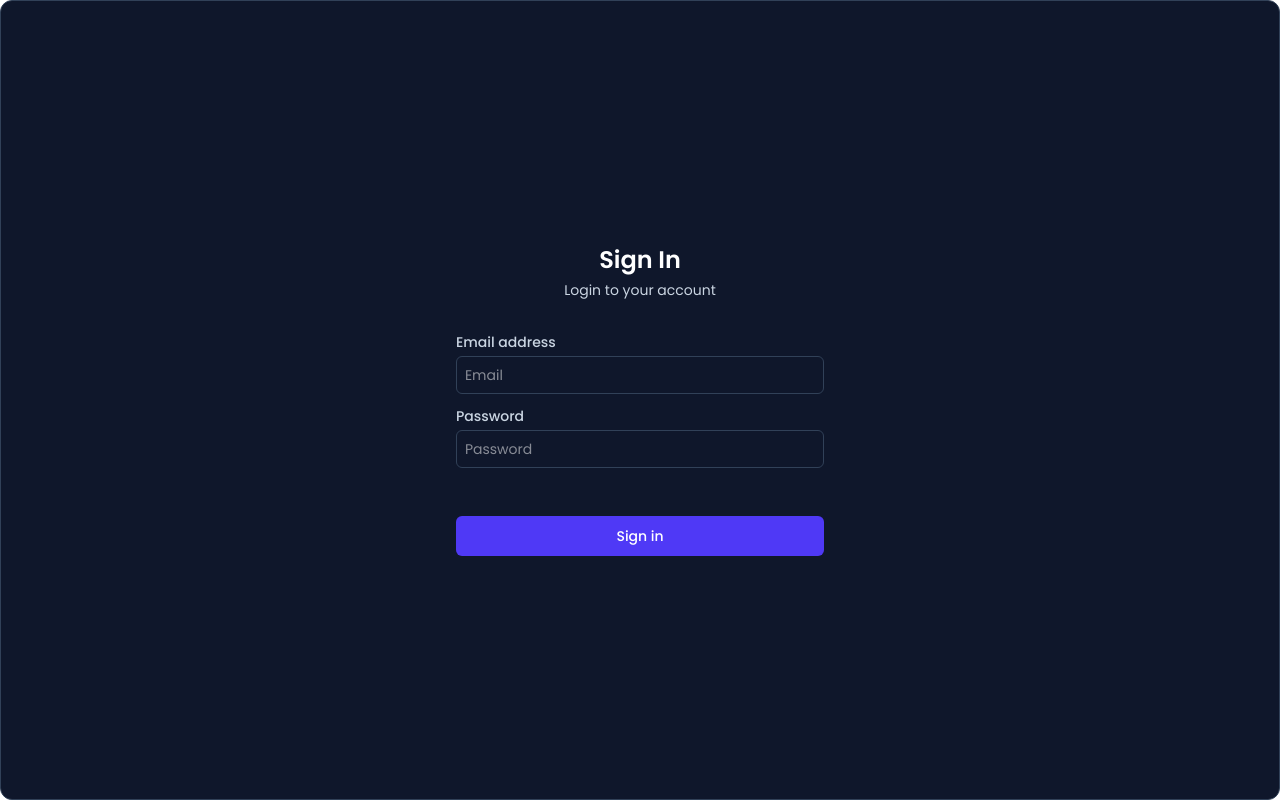
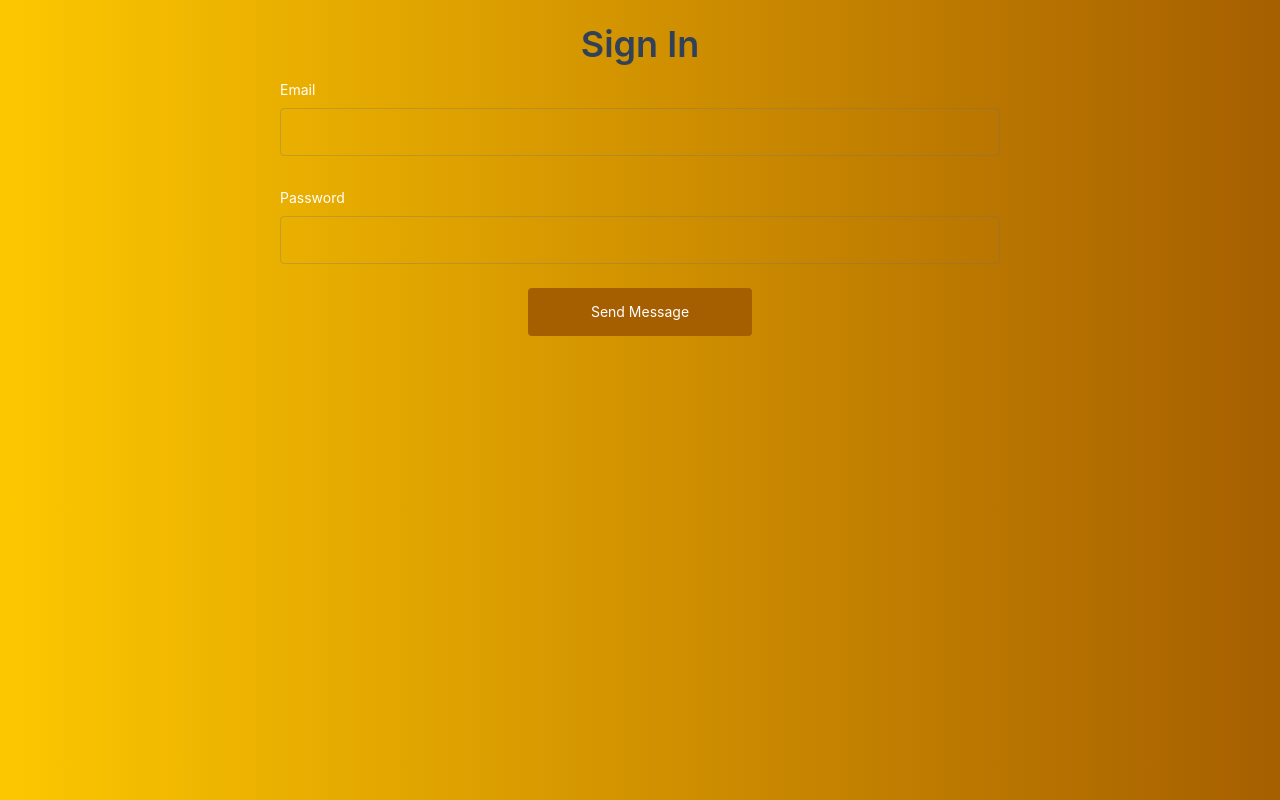
Before and after one commit to shubham200223feb/landeingpagefrontend, a React (Vite) app: page /admin in a window 1280 px wide. Built offline with nearby package versions, Linux system fonts and the light colour scheme.

Commit message:
save form data

```diff
--- a/src/components/Account.jsx
+++ b/src/components/Account.jsx
@@ -1,71 +1,132 @@
 import axios from "axios";
 import { useState } from "react";
-import { useNavigate } from "react-router-dom";
 
 export default function Account() {
-    const navigator = useNavigate();
-    const[Loadeing,setLodeing]= useState(false);
-    const [data ,setdata]=useState({email:'',password:""})
-    const change= (e)=>{
-        const{name,value}=e.target;
-        setdata((prev)=>{
-            return ({...prev,[name]:value})
-        })
-    }
-    const Submit= async()=>{
-        e.preventDefault();
-        setLodeing(true);
-        console.log(data.email,data.password);
-        setdata({email:"",password:''});
 
-        console.log("data is save in the database");
-        navigator("/feedback")
-        // setLodeing(true);
-        // try{
-        //     const login=await axios.post("https://backendlandeing.onrender.com/api/login",{email:data.email,password:data.password})
-        //     const logindata = login.data;
-        //     if(logindata.success==false){
-        //         setLodeing(false);
-        //         console.log(logindata.message)
-        //     }
-        //     else{
-        //         setdata({email:'',password:''});
-        //         setLodeing(false);
-        //     navigator("/feedback")
-        //     };
+  const [send, setsend] = useState(false);
+
+  const [data, setdata] = useState({
+
+    email: "",
+  password:""
+  });
+
+  const change = (e) => {
+
+    const { name, value } = e.target;
+
+    setdata((prev) => ({
+      ...prev,
+      [name]: value
+    }));
+
+  };
+
+  const onsubmit = async (e) => {
+
+    e.preventDefault();
+    setsend(true);
+
+    try {
+
+      const response = await axios.post(
+        "https://backendlandeing.onrender.com/api/login",
+        {
+
+          email: data.email,
+          password: data.password
+        }
+      );
+
+      const resData = response.data;
+
+      if (resData.success) {
+
+        setdata({
+
+          email: "",
+         password:""
+        });
 
 
 
-        // }catch(error){
-        //     setLodeing(false)
-        //     console.log("error while signup the user")
-        //     navigator("/")
-        // }
-        // navigator("/feedback")
+      }
+
+    } catch (err) {
+
+      console.log("error while sending feedback to backend", err);
+
+    } finally {
+
+      setsend(false);
+
     }
-    return (
-        <>
-            <style>{`
-                @import url('https://fonts.googleapis.com/css2?family=Poppins:ital,wght@0,100;0,200;0,300;0,400;0,500;0,600;0,700;0,800;0,900;1,100;1,200;1,300;1,400;1,500;1,600;1,700;1,800;1,900&display=swap');
 
-                * {
-                    font-family: 'Poppins', sans-serif;
-                }
-            `}</style>
+  };
 
-            <div className="flex flex-col justify-center w-screen h-screen items-center   rounded-xl px-6 py-8 border border-slate-700 bg-slate-900 text-white text-sm">
-                <h2 className="text-2xl font-semibold">Sign In</h2>
-                <p className="text-slate-300 mt-1">Login to your account</p>
-                <form onSubmit={Submit} className="mt-8" onsubmit="return false" >
-                    <label htmlFor="email" className="block mb-1 font-medium text-slate-300">Email address</label>
-                    <input type="email" id="email" name="email" value={data.email} placeholder="Email" onChange={change} className="w-full p-2 mb-3 bg-slate-900 border border-slate-700 rounded-md focus:outline-none focus:ring-1 transition focus:ring-indigo-500 focus:border-indigo-500" />
+  return (
 
-                    <label htmlFor="password" className="block mb-1 font-medium text-slate-300">Password</label>
-                    <input type="password" id="password" name="password"  value={data.password} onChange={change} placeholder="Password" className="w-full p-2 mb-2 bg-slate-900 border border-slate-700 rounded-md focus:outline-none focus:ring-1 transition focus:ring-indigo-500 focus:border-indigo-500" />
+    <div
+      id="Feedback"
+      className="bg-gradient-to-r from-yellow-400 to-yellow-700 min-h-screen w-screen flex flex-col items-center"
+    >
 
-                    <button type="submit" className="w-full mt-10 px-4 py-2.5 font-medium text-white bg-indigo-600 rounded-md hover:bg-indigo-700 focus:outline-none focus:ring-2 focus:ring-indigo-500">{Loadeing?"plss wait..":"Sign in"}</button>
-                </form>
-            </div>
-        </>
-    );
-};
+      <form
+        onSubmit={onsubmit}
+        className="flex flex-col items-center text-sm w-full max-w-3xl p-6"
+      >
+
+
+
+        <h1 className="text-4xl font-semibold text-slate-700 pb-4 text-center">
+          Sign In
+        </h1>
+
+
+
+        <div className="flex flex-col  gap-8 w-full">
+
+          <div className="w-full">
+            <label className="text-white">Email</label>
+
+            <input
+              name="email"
+              value={data.email}
+              onChange={change}
+              className="h-12 p-2 mt-2 w-full border border-gray-500/30 rounded outline-none focus:border-indigo-300"
+              type="text"
+              required
+            />
+          </div>
+
+          <div className="w-full">
+            <label className="text-white">Password</label>
+
+            <input
+              name="password"
+              value={data.password}
+              onChange={change}
+              className="h-12 p-2 mt-2 w-full border border-gray-500/30 rounded outline-none focus:border-indigo-300"
+              type="email"
+              required
+            />
+          </div>
+
+        </div>
+
+
+
+        <button
+          disabled={send}
+          type="submit"
+          className="mt-6 bg-yellow-700 text-white h-12 w-56 px-4 rounded active:scale-95 transition"
+        >
+          {send ? "Please wait..." : "Send Message"}
+        </button>
+
+      </form>
+
+    </div>
+
+  );
+}
```
